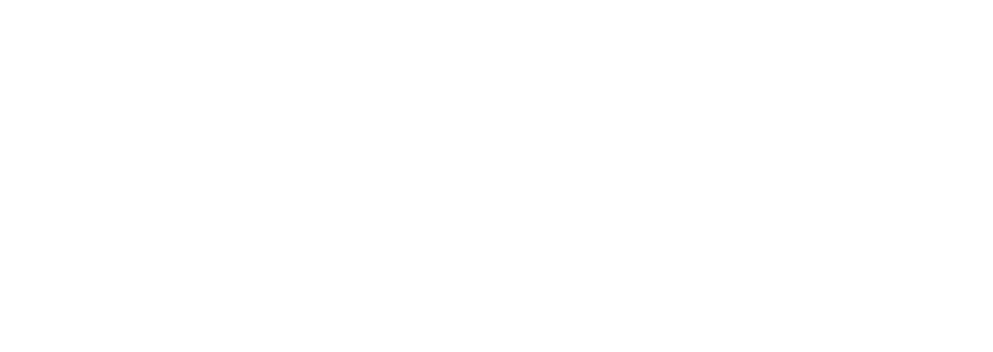
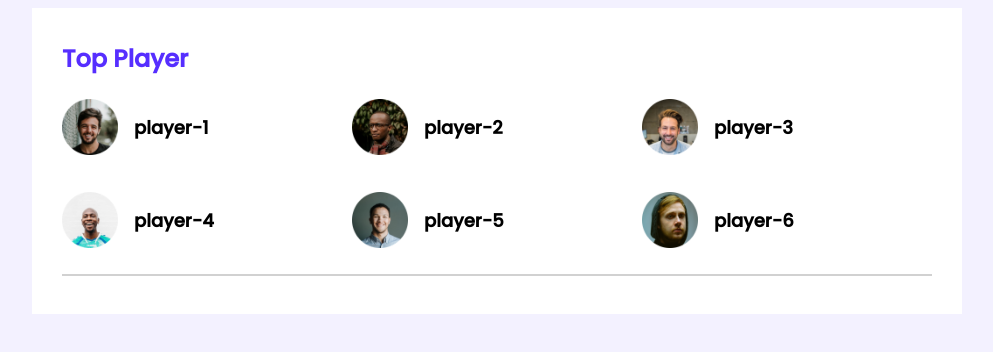
Before and after one commit to ismot-ara/my-practice, a plain HTML site: page index.html in a window 1280 px wide. Shown: the whole page, without its empty margins (143-1136 px from the left). Drawn offline with Linux system fonts and the light colour scheme.

Commit message:
module 10-4 end

```diff
--- a/css/style.css
+++ b/css/style.css
@@ -0,0 +1,47 @@
+/* fonts  */
+@import url('https://fonts.googleapis.com/css2?family=Open+Sans:wght@400;700&family=Poppins:wght@400;500&family=Work+Sans:wght@400;500;600;700&display=swap');
+/* common styles and utilities  */
+:root{
+    --primary-color: #562EFF;
+    --secondary-color: #000;
+}
+body{
+    font-family: 'Poppins', sans-serif;
+    background-color: #F3F1FF;
+}
+main{
+    display: flex;
+    justify-content: center;
+}
+.container{
+    width: 870px;
+    background-color: #fff;
+    padding: 30px;
+}
+.section-title{
+    color: var(--primary-color);
+    margin-top: 3px;
+}
+/* top players style  */
+.top-players{
+    margin-bottom: 22px;
+}
+.players{
+    display: grid;
+    grid-template-columns: repeat(3, 1fr);
+    grid-row-gap: 30px;
+}
+.player{
+    display: flex;
+    align-items: center;
+}
+.player img{
+    width: 56px;
+}
+.player-name{
+    margin-left: 16px;
+    font-size: 18px;
+}
+hr{
+    border: 1px solid #D1D1D1;
+}
--- a/index.html
+++ b/index.html
@@ -5,10 +5,50 @@
     <meta http-equiv="X-UA-Compatible" content="IE=edge">
     <meta name="viewport" content="width=device-width, initial-scale=1.0">
     <title>Pro Hero Practices Leader Board</title>
+    <!-- main style link -->
     <link rel="stylesheet" href="css/style.css">
 </head>
 <body>
     <!-- Module 10 Practices -->
+    <!-- header start -->
+    <header>
 
+    </header>
+    <!-- header end  -->
+    <main>
+        <!-- top player and top blog section  -->
+        <section class="container">
+            <div class="top-players">
+                <h2 class="section-title">Top Player</h2>
+                <div class="players">
+                    <div class="player">
+                        <img src="images/players/player-1.png" alt="">
+                        <h3 class="player-name">player-1</h3>
+                    </div>
+                    <div class="player">
+                        <img src="images/players/player-2.png" alt="">
+                        <h3 class="player-name">player-2</h3>
+                    </div>
+                    <div class="player">
+                        <img src="images/players/player-3.png" alt="">
+                        <h3 class="player-name">player-3</h3>
+                    </div>
+                    <div class="player">
+                        <img src="images/players/player-4.png" alt="">
+                        <h3 class="player-name">player-4</h3>
+                    </div>
+                    <div class="player">
+                        <img src="images/players/player-5.png" alt="">
+                        <h3 class="player-name">player-5</h3>
+                    </div>
+                    <div class="player">
+                        <img src="images/players/player-6.png" alt="">
+                        <h3 class="player-name">player-6</h3>
+                    </div>
+                </div>
+            </div>
+            <hr>
+        </section>
+    </main>
 </body>
 </html>
```
